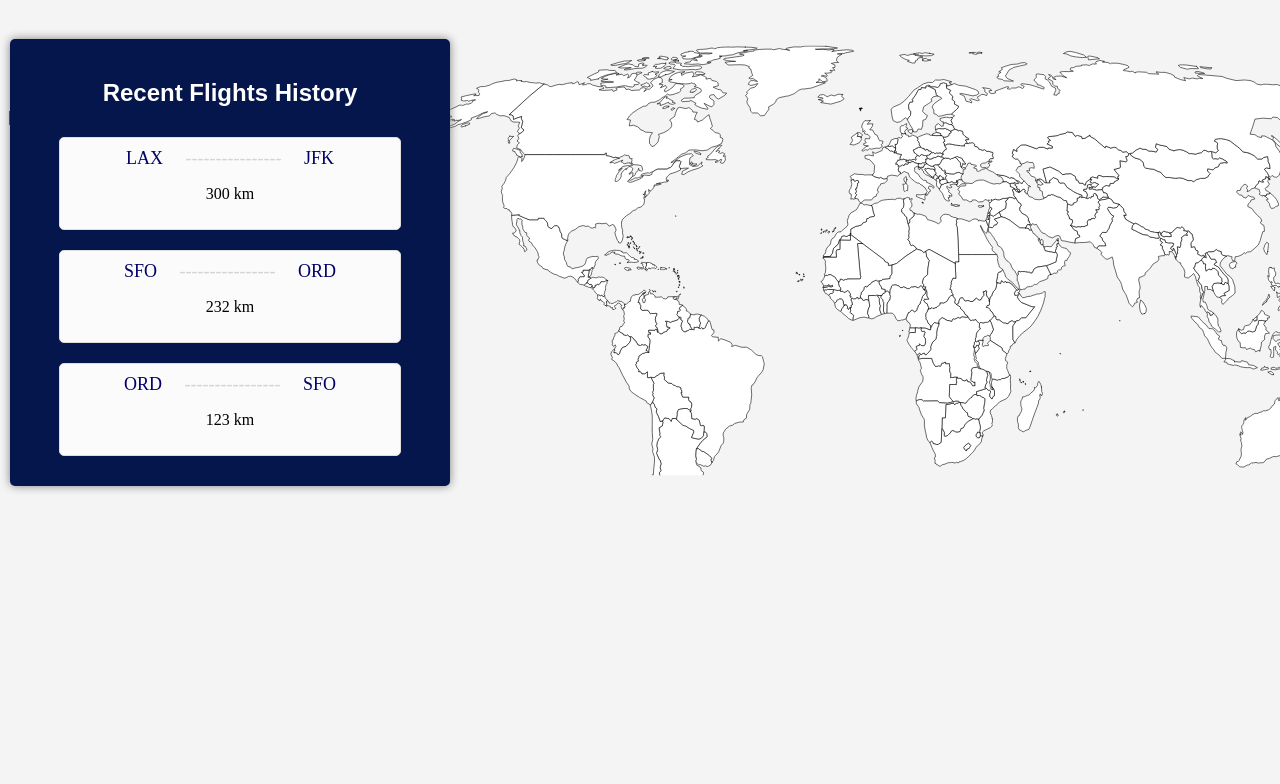
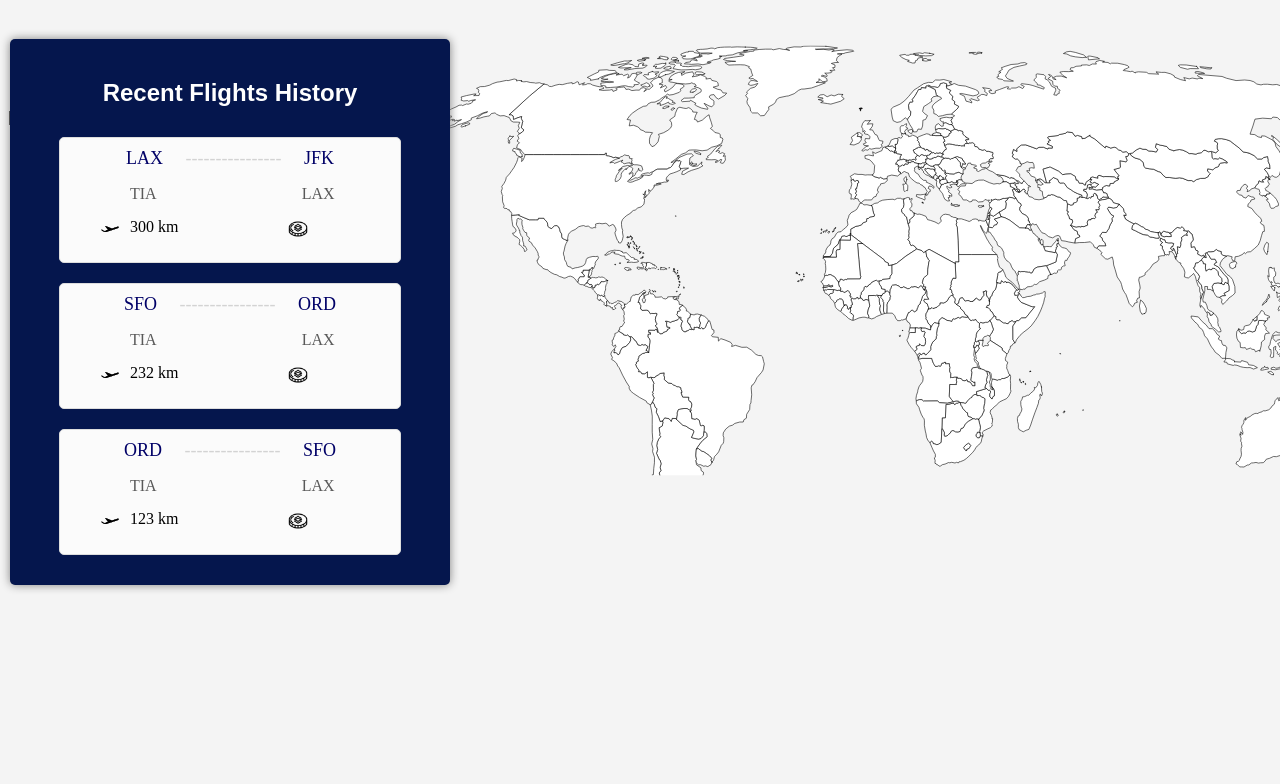
Before and after one commit to laerttt/SkySavor, a Flask app: page / in a window 1280 px wide. Shown: the part 161-945 px from the top of the page. Run offline with Flask 3, Linux system fonts and the light colour scheme.

Commit message:
Flight history modification

```diff
--- a/main.py
+++ b/main.py
@@ -51,7 +51,7 @@ def landingPage():
     # nextLevelPoints dictionary containing diff level points
     # levelPoints specific level points
 
-    return render_template("index.html",flights=traveller.flights,json=json,currLevel=currLevel, nextLevelPoints=nextLevelPoints, levelPoints=LevelPoints, tokens=20, firstname=traveller.firstName, lastname=traveller.lastName, km = traveller.km)
+    return render_template("index.html",flights=traveller.flights,json=json,currLevel=currLevel, nextLevelPoints=nextLevelPoints, levelPoints=LevelPoints, tokens=20, firstname=traveller.firstName, lastname=traveller.lastName, km=traveller.km)
 def findCurrLevel(obj):
     for i in range(1,LEVEL_POINTS_LENGTH):
         if obj.km > LEVEL_POINTS[i]:
--- a/static/css/flight-history.css
+++ b/static/css/flight-history.css
@@ -73,11 +73,12 @@ li {
   margin: 5px 0;
 }
 
-li:hover{
-
-}
-
 .currently span {
   color: lightgray;
   font-weight: 200;
 }
+
+.airports {
+  display: flex;
+  flex-direction: row;
+}
--- a/templates/index.html
+++ b/templates/index.html
@@ -12,9 +12,16 @@
         <div class="credit-row">
             <div class="credit-col">
                 <p class="currently" style="color: rgb(0, 0, 103); font-weight: 400;">{{flight.origin}} &nbsp &nbsp <span style="color: lightgray; font-weight: 200;">----------------</span> &nbsp &nbsp {{flight.destination}}</p>
-                <p></p>
-
-                    <p> {{flight.distance}} km</p>
+                <div class="airports">
+                <p style="color: rgb(89, 89, 89); font-weight: 300; margin-left: 60px;"> TIA </p>
+                <p style="color: rgb(89, 89, 89); font-weight: 300; margin-left: 145px" > LAX </p>
+            </div>
+            <div style="display: flex; flex-direction: row;" >
+                <img src="/static/images/black-plane.png" style="height: 20px; width: 20px; color: #e5e5e5; margin-left: 30px; ">
+                    <p style="margin-top: -1px; margin-left: 10px;"> {{flight.distance}} km</p>
+                    <img src="/static/images/black-token.png" style="height: 20px; width: 20px; color: #e5e5e5; margin-left: 110px">
+                    <p> {{flight.token}}</p>
+            </div>
 
             </div>
         </div>
```
Also changed, not shown: static/images/black-plane.png (added), static/images/black-token.png (added).
